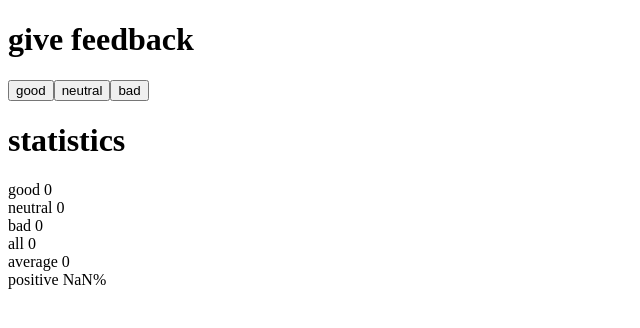
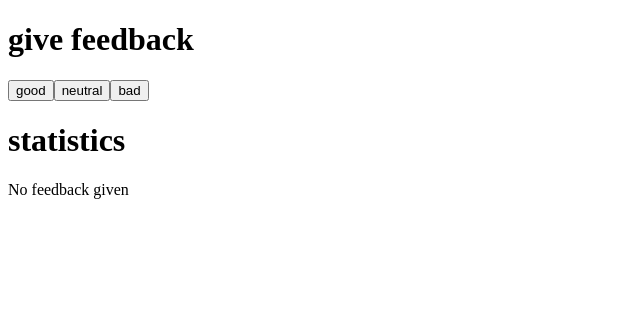
Before and after one commit to EUrbizagastegui/Full-Stack-Open, a React (Vite) app in the folder part1/unicafe/: page / in a window 1280 px wide. Shown: the top 328 px of the page, without its empty margins (0-640 px from the left). Built offline with nearby package versions, Linux system fonts and the light colour scheme.

Commit message:
Completado el ejercicio 1.9

```diff
--- a/part1/unicafe/src/App.jsx
+++ b/part1/unicafe/src/App.jsx
@@ -7,6 +7,12 @@ const Button = ({text, onClick}) => <button onClick={onClick}>{text}</button>
 const Counter = ({text, count}) => <div>{text} {count}</div>
 
 const Statistics = ({feedback, findAvarege, findPositive}) => {
+
+  //Condicional para mostrar el mensaje 'No feedback given' cuando no hay feedback dado
+  if (feedback.good + feedback.neutral + feedback.bad === 0) {
+    return <div>No feedback given</div>
+  }
+
   return (
     <div>
       <Counter text={'good'} count={feedback.good}></Counter>
```
